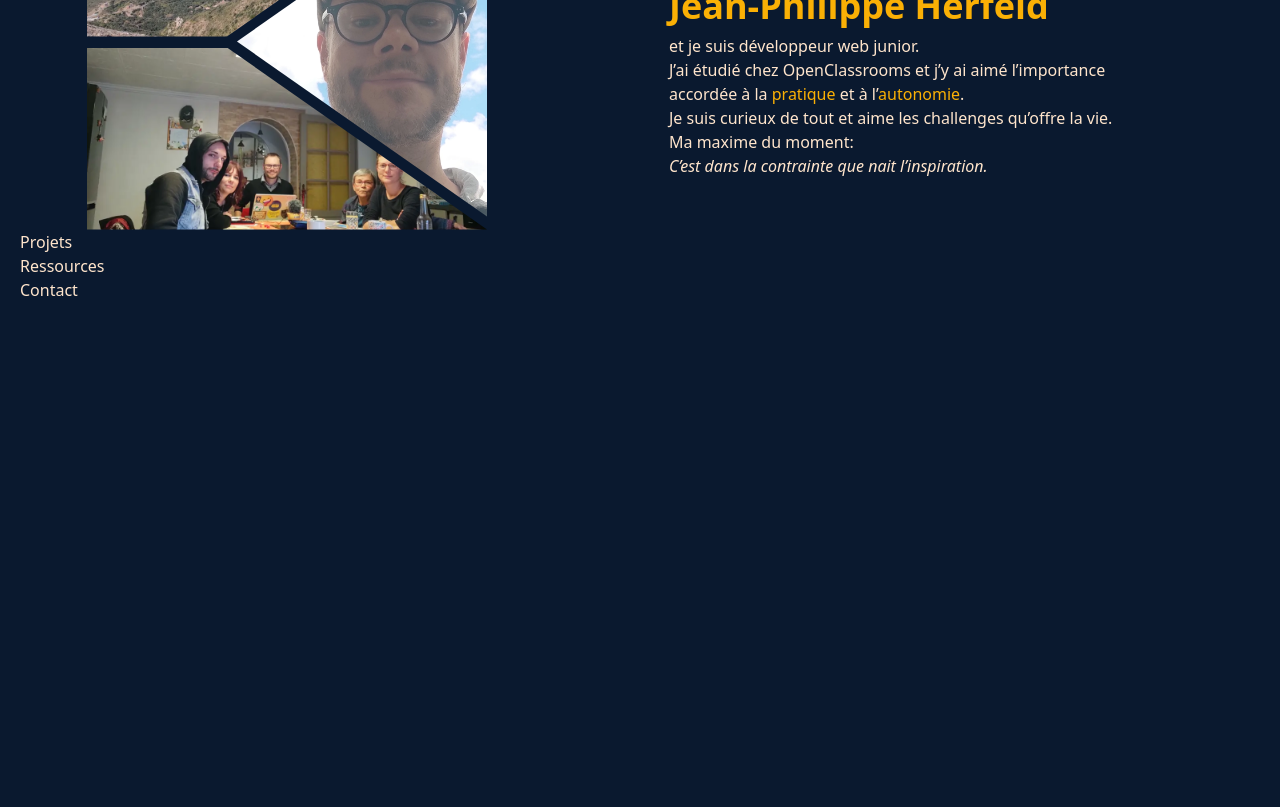
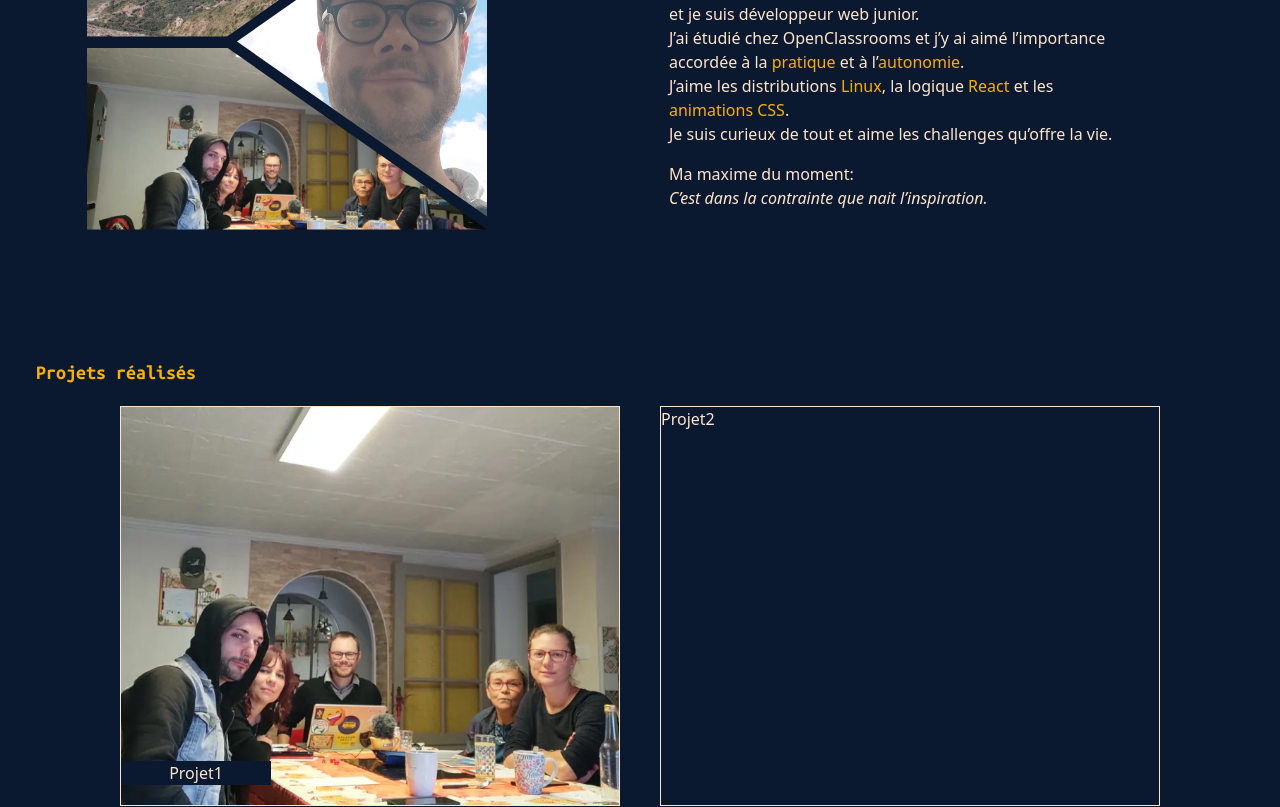
Before and after one commit to JeanPhiH/Projet_8_Portfolio, a Next.js app: page / in a window 1280 px wide. Shown: the part 820-1627 px from the top of the page. Before the commit the page ends 1122 px from the top, so only its background shows below. Built offline with nearby package versions, Linux system fonts and the light colour scheme.

Commit message:
Project component added + animation test

```diff
--- a/src/app/page.tsx
+++ b/src/app/page.tsx
@@ -1,12 +1,13 @@
 import Technos from '@/components/Technos';
 import About from '@/components/About';
+import Projects from '@/components/Projects';
 
 export default function Home() {
   return (
 		<>
 			<Technos />
 			<About />
-			<section>Projets</section>
+			<Projects />
 			<section>Ressources</section>
 			<section>Contact</section>
 		</>
--- a/src/components/About.tsx
+++ b/src/components/About.tsx
@@ -3,21 +3,25 @@ import Image from 'next/image'
 export default function About () {
 	return (
 		<section className="px-4 mt-32 flex flex-col lg:flex-row-reverse md:justify-between">
+
+			{/* BIO */}
 			<article className="mt-10 w-3/4 mx-auto lg:w-1/2 lg:px-20 lg:self-center">
 				<h2>Qui suis-je ?</h2>
 				<p className="mt-5">Je m’appelle</p>
 				<p className="text-highlight text-4xl font-bold my-2">Jean-Philippe Herfeld</p>
 				<p>et je suis développeur web junior.</p>
 				<p>J’ai étudié chez OpenClassrooms et j’y ai aimé l’importance accordée à la <span className="text-highlight">pratique</span> et à l’<span className="text-highlight">autonomie</span>.</p>
+				<p>J’aime les distributions <span className="text-highlight">Linux</span>, la logique <span className="text-highlight">React</span> et les <span className="text-highlight">animations CSS</span>.</p>
 				<p>Je suis curieux de tout et aime les challenges qu’offre la vie.</p>
-				<p>Ma maxime du moment: </p>
+				<p className="mt-4">Ma maxime du moment: </p>
 				<blockquote className="italic">C’est dans la contrainte que nait l’inspiration.</blockquote>
 			</article>
 
+			{/* PHOTOS */}
 			<div className="mx-auto relative mt-10 w-[400px] h-[375px]">
-				<p className="absolute left-4 top-5 w-1/2">Amateur de randonnées et de tourisme, j’aime explorer le monde qui m’entoure.</p>
-				<p className="absolute left-4 bottom-5 w-1/2">J’écris, anime et enregistre des sessions JDR, la dernière en date se déroule dans l’univers des backrooms.</p>
-				<p className="absolute top-28 right-0 w-1/3">À dix ans, j’écrivais mon premier code en basic sur un Amstrad cpc 464 à cassette.</p>
+				<p className="italic absolute left-4 top-5 w-1/2">Amateur de randonnées et de tourisme, j’aime explorer le monde qui m’entoure.</p>
+				<p className="italic absolute left-4 bottom-5 w-1/2">J’écris, anime et enregistre des sessions JDR, la dernière en date se déroule dans l’univers des backrooms.</p>
+				<p className="italic absolute top-28 right-0 w-1/3">À dix ans, j’écrivais mon premier code en basic sur un Amstrad cpc 464 à cassette.</p>
 				<div className="frametl absolute">
 					<Image className="object-cover h-full" src="/photos/paysage.webp" alt="Template" width={400} height={225}/>
 				</div>
--- /dev/null
+++ b/src/components/Projects.tsx
@@ -0,0 +1,24 @@
+import Image from 'next/image'
+
+export default function Projects() {
+	return (
+		<section className="px-4 mt-32">
+			<h2>Projets réalisés</h2>
+			<div className="flex gap-10 flex-col lg:flex-row lg:flex-wrap justify-center items-center">
+				<div className="relative group flex mt-5 w-[500px] h-[400px] border border-light">
+					<Image src="/photos/jdr.webp" alt="Template" width={400} height={400} className="absolute object-cover w-full h-full group-hover:scale-[0.30] duration-500 origin-top-left"/>
+					<h3 className='bg-dark w-[150px] absolute bottom-5 text-center group-hover:translate-y-[-200px] duration-500'>Projet1</h3>
+					<div className="w-[150px]"></div>
+					<article className="p-4">
+						<p>Mission</p>
+						<p>technologies</p>
+						<p>liens</p>
+					</article>
+				</div>
+				<div className="relative group flex mt-5 w-[500px] h-[400px] border border-light">Projet2</div>
+				<div className="lg:basis-1/2 h-[400px]">Projet3</div>
+				<div className="lg:basis-1/2 h-[400px]">projet4</div>
+			</div>
+		</section>
+	)
+}
```
Also changed, not shown: public/icons/external-link.svg (added), public/icons/github.svg (added).
